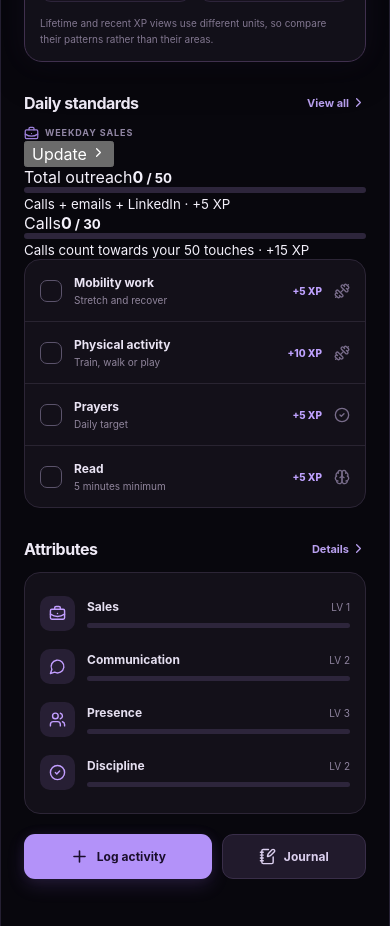
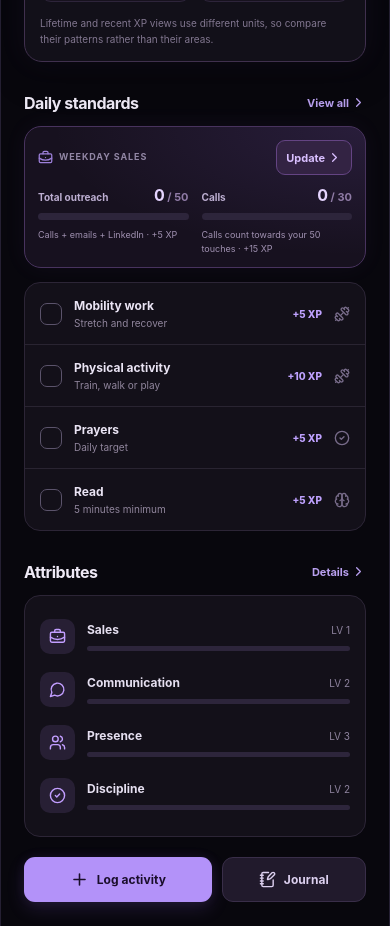
Before and after one commit to shingeen4-bot/saint-protocol, a React (Vite) app: page / in a window 390 px wide. Shown: the part 1500-2426 px from the top of the page. Built offline with nearby package versions, Linux system fonts and the light colour scheme.

Commit message:
Style mobile Sales channel counters and threshold progression

```diff
--- a/src/saint-theme.css
+++ b/src/saint-theme.css
@@ -136,3 +136,33 @@ button:focus-visible,input:focus-visible,textarea:focus-visible,select:focus-vis
 .habit-enable-field{display:flex;align-items:center;gap:10px;color:#D7C9EB;font-size:12px;font-weight:650}
 .habit-enable-field input{accent-color:#AA8BFF;width:18px;height:18px}
 @media(max-width:360px){.habit-manage-row{gap:7px;padding:10px 7px}.habit-edit-icon{width:30px;height:30px}}
+
+/* v0.6 — iPhone-friendly weekday sales logging */
+.sales-tracker{margin:0 0 14px;padding:17px 15px 14px;border:1px solid #48335E;border-radius:17px;background:radial-gradient(ellipse at 100% 0,rgba(158,112,244,.13),transparent 65%),#17111F;box-shadow:0 0 23px rgba(158,112,244,.055)}
+.sales-tracker-top{display:flex;justify-content:space-between;align-items:center;gap:10px;margin-bottom:16px}
+.sales-tracker-top button{display:flex;align-items:center;gap:2px;background:#332343;border:1px solid #644483;border-radius:9px;color:#D9BFFF;font-size:11px;font-weight:700;min-height:35px;padding:0 9px;white-space:nowrap}
+.sales-tracker-metrics{display:grid;grid-template-columns:1fr 1fr;gap:13px}
+.sales-tracker-metric{min-width:0}
+.sales-tracker-line{display:flex;align-items:baseline;justify-content:space-between;gap:5px;margin-bottom:10px;flex-wrap:wrap}
+.sales-tracker-line>span{font-size:10px;color:#BDAFD2;font-weight:650}
+.sales-tracker-line strong{font:700 18px/1 Inter,system-ui;color:#E5D4FF}
+.sales-tracker-line strong small{font-size:11px;color:#8F7BA6}
+.sales-tracker-metric>.track{height:7px;margin-bottom:8px}
+.sales-tracker-metric>small{display:block;font-size:9px;line-height:1.55;color:#A091B1}
+.sales-tracker-breakdown{margin:15px 0 0;color:#9785AA;font-size:10px;line-height:1.55}
+.sales-tracker-compact{padding:13px 13px 11px}
+.sales-tracker-compact .sales-tracker-top{margin-bottom:12px}
+.sales-tracker-compact .sales-tracker-line strong{font-size:16px}
+.sales-entry-banner{border-radius:13px;padding:15px;background:linear-gradient(125deg,#2C1A3C,#1C1429);border:1px solid #52366C;display:flex;flex-direction:column;gap:7px}
+.sales-entry-banner>span{font-size:10px;letter-spacing:.13em;font-weight:750;color:#B5A0D2}
+.sales-entry-banner>strong{font:700 30px/1.15 Inter,system-ui;color:#E8DBFC}
+.sales-entry-banner>small{font-size:10px;color:#A995C5}
+.sales-entry-fields{display:grid;grid-template-columns:repeat(3,minmax(0,1fr));gap:8px}
+.sales-entry-fields .field>span{font-size:9px;line-height:1.45;min-height:25px;display:flex;align-items:end}
+.sales-entry-fields input{min-width:0;text-align:center;font-size:17px;font-weight:700;padding:11px 5px}
+.sales-entry-results{border:1px solid #382B49;border-radius:12px;background:#1A1424;padding:5px 12px}
+.sales-entry-results>div{display:flex;justify-content:space-between;align-items:center;gap:10px;padding:10px 0;font-size:12px;color:#BBA9D2}
+.sales-entry-results>div+div{border-top:1px solid #342740}
+.sales-entry-results strong{color:#D9C4FA;font-size:12px;white-space:nowrap}
+.habit-edit-icon:disabled,.habit-manage-row .small-check:disabled{opacity:.3;cursor:not-allowed}
+@media(max-width:360px){.sales-tracker-metrics{gap:8px}.sales-tracker-line strong{font-size:15px}.sales-entry-fields{gap:6px}.sales-entry-fields input{font-size:15px}}
```
